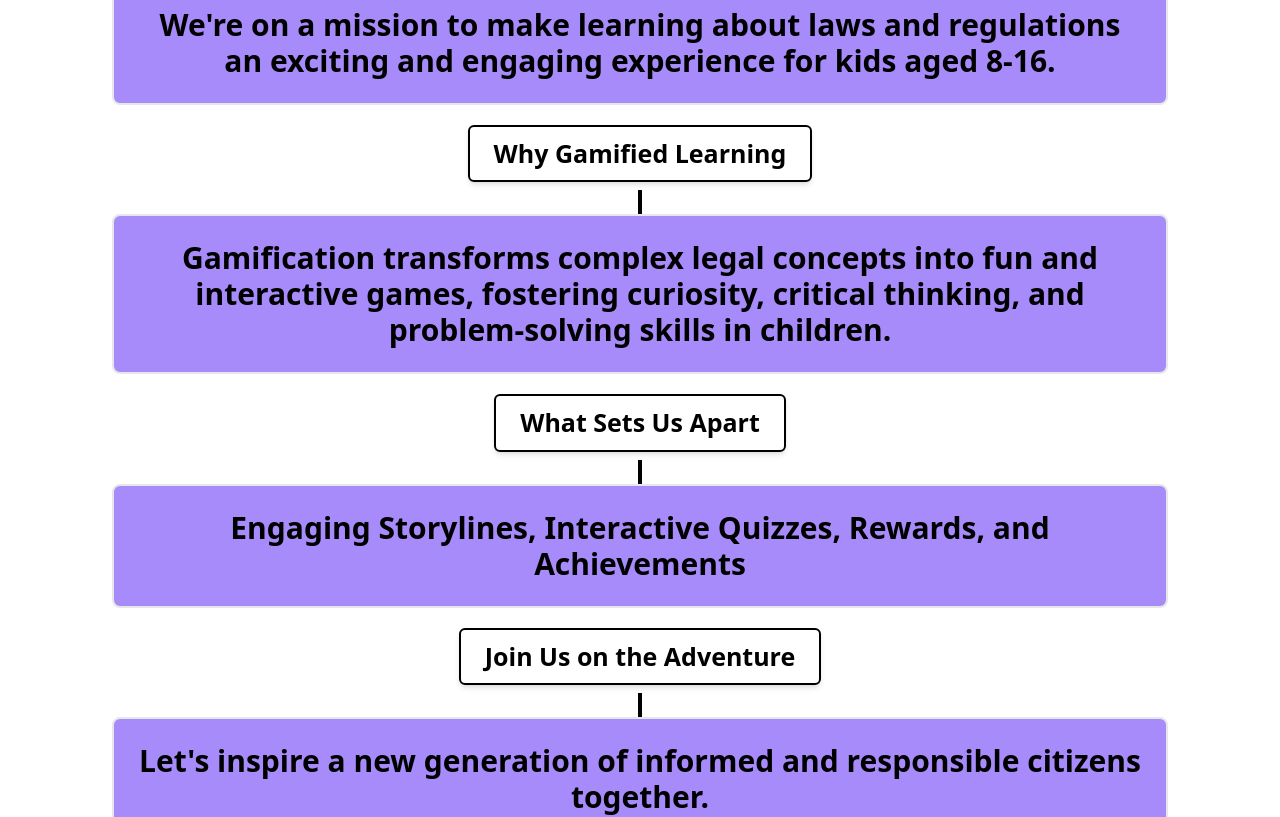
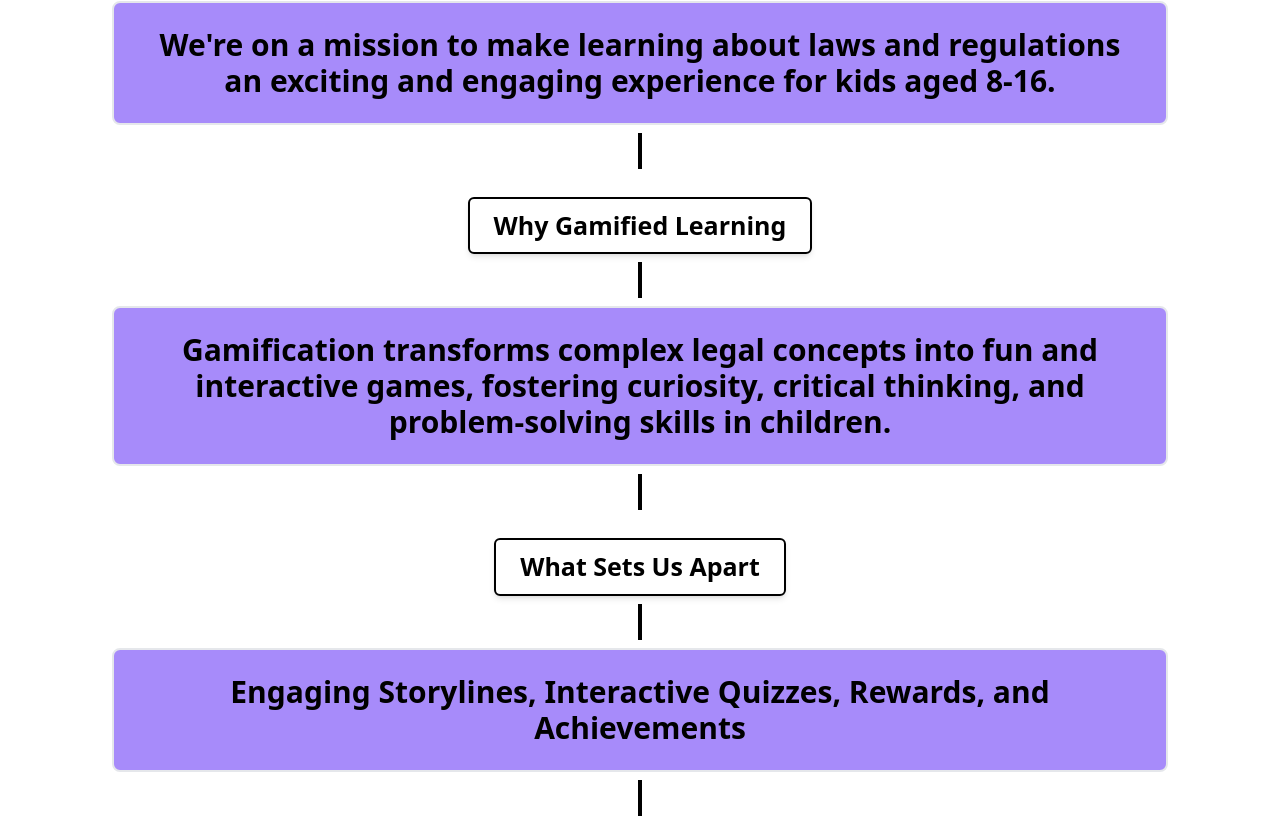
Before and after one commit to Kaarthik-07/sih-repo, a React (Vite) app in the folder frontend/: page /main in a window 1280 px wide. Shown: the part 1459-2276 px from the top of the page. Built offline with nearby package versions, Linux system fonts and the light colour scheme.

Commit message:
Animation added to the hero content

```diff
--- a/frontend/src/MainPage.jsx
+++ b/frontend/src/MainPage.jsx
@@ -1,4 +1,4 @@
-import React, { useState } from 'react';
+import React, { useState  , useEffect} from 'react';
 import ImageUpload from './components/ProfileUpload';
 import ChooseCarousel from './components/ChooseCarousel';
 
@@ -10,6 +10,38 @@ const MainPage = () => {
   const [isProfileOpen, setIsProfileOpen] = useState(false);
   const [profilePic, setProfilePic] = useState(null);
   const [newProfilePic, setNewProfilePic] = useState(null);
+  useEffect(() => {
+    // Add your IntersectionObserver code here
+    const observer = new IntersectionObserver((entries) => {
+      entries.forEach((entry) => {
+        if (entry.isIntersecting) {
+          entry.target.classList.add('show');
+        } else {
+          entry.target.classList.remove('show');
+        }
+      });
+    });
+
+    const hiddenElements = document.querySelectorAll('.hiddenn');
+    const hiddenElementsy = document.querySelectorAll('.hiddenny');
+    const hiddenElementsf = document.querySelectorAll('.hiddennf');
+
+    console.log(hiddenElements);
+    hiddenElements.forEach((el) => observer.observe(el));
+    hiddenElementsy.forEach((el) => observer.observe(el));
+    hiddenElementsf.forEach((el) => observer.observe(el));
+
+    // Don't forget to clean up the observer when the component unmounts
+    return () => {
+      hiddenElements.forEach((el) => observer.unobserve(el));
+      hiddenElementsy.forEach((el) => observer.unobserve(el));
+      hiddenElementsf.forEach((el) => observer.observe(el));
+    };
+  }, []);
+
+
+
+
 
   const toggleChat = () => {
     setIsChatOpen(!isChatOpen);
@@ -95,7 +127,7 @@ const MainPage = () => {
       </div>
 
       <div class="flex justify-center items-center h-screen ">
-  <div class="shadow-xl  w-8/12 rounded-lg text-center md-30 p-20">
+  <div class="shadow-xl  w-8/12 rounded-lg text-center md-30 p-20 hiddenn">
     <div class="text-orange-400 font-bold text-xl"><h1>Right's Quest</h1></div>
 
     <div class="text-violet-600 font-bold text-lg"><h1>Community</h1></div>
@@ -106,42 +138,49 @@ const MainPage = () => {
     </div>
 
     <button class="mt-4 bg-orange-500 rounded-md p-2 text-white">Start Module</button>
-  </div>
-</div>
+   </div>
+    </div>
+
+
     <ChooseCarousel />
+
 
 
 <div class="flex justify-center items-center min-h-screen">
   <div class="my-16 font-black text-[25px] w-full text-center flex flex-col items-center px-16">
     <div class="text-lg text-orange-400 mt-8 p-3">About Our Website</div>
     <div class="flex flex-row items-center justify-center">
-      <div class="border-2 shadow-md border-black rounded-md p-2 px-6">Our Mission</div>
+      <div class="border-2 shadow-md border-black rounded-md p-2 px-6 hiddennf">Our Mission</div>
     </div>
-    <div class="h-6 w-1 bg-black mt-2"></div>
-    <div class="bg-accent mx-12 border-2 p-6 font-black text-3xl text-center bg-violet-400 rounded-lg">
+    <div class="h-9 w-1 bg-black mt-2 mb-2"></div>
+    <div class="bg-accent mx-12 border-2 p-6 font-black text-3xl text-center bg-violet-400 rounded-lg hiddenny">
       We're on a mission to make learning about laws and regulations an exciting and engaging experience for kids aged 8-16.
     </div>
+    <div class="h-9 w-1 bg-black mt-2 mb-2"></div>
     <div class="flex flex-row items-center justify-center">
-      <div class="border-2 shadow-md border-black rounded-md p-2 mt-5 px-6">Why Gamified Learning</div>
+      <div class="border-2 shadow-md border-black rounded-md p-2 mt-5 px-6 hiddennf">Why Gamified Learning</div>
     </div>
-    <div class="h-6 w-1 bg-black mt-2"></div>
-    <div class="bg-accent mx-12 border-2 p-6 font-black text-3xl text-center bg-violet-400 rounded-lg">
+    <div class="h-9 w-1 bg-black mt-2 mb-2"></div>
+    <div class="bg-accent mx-12 border-2 p-6 font-black text-3xl text-center bg-violet-400 rounded-lg hiddenny">
       Gamification transforms complex legal concepts into fun and interactive games, fostering curiosity, critical thinking, and problem-solving skills in children.
     </div>
+    <div class="h-9 w-1 bg-black mt-2 mb-2"></div>
     <div class="flex flex-row items-center justify-center">
-      <div class="border-2 shadow-md border-black rounded-md p-2 mt-5 px-6">What Sets Us Apart</div>
+      <div class="border-2 shadow-md border-black rounded-md p-2 mt-5 px-6 hiddennf">What Sets Us Apart</div>
     </div>
-    <div class="h-6 w-1 bg-black mt-2"></div>
-    <div class="bg-accent mx-12 border-2 p-6 font-black text-3xl text-center bg-violet-400 rounded-lg">
+    <div class="h-9 w-1 bg-black mt-2 mb-2"></div>
+    <div class="bg-accent mx-12 border-2 p-6 font-black text-3xl text-center bg-violet-400 rounded-lg hiddenny">
       Engaging Storylines, Interactive Quizzes, Rewards, and Achievements
     </div>
+    <div class="h-9 w-1 bg-black mt-2 mb-2"></div>
     <div class="flex flex-row items-center justify-center">
-      <div class="border-2 shadow-md border-black rounded-md p-2 mt-5 px-6">Join Us on the Adventure</div>
+      <div class="border-2 shadow-md border-black rounded-md p-2 mt-5 px-6 hiddennf">Join Us on the Adventure</div>
     </div>
-    <div class="h-6 w-1 bg-black mt-2"></div>
-    <div class="bg-accent mx-12 border-2 p-6 font-black text-3xl text-center bg-violet-400 rounded-lg">
+    <div class="h-9 w-1 bg-black mt-2 mb-2"></div>
+    <div class="bg-accent mx-12 border-2 p-6 font-black text-3xl text-center bg-violet-400 rounded-lg hiddenny">
       Let's inspire a new generation of informed and responsible citizens together.
     </div>
+
   </div>
 </div>
 
--- a/frontend/src/index.css
+++ b/frontend/src/index.css
@@ -52,7 +52,32 @@
   }
   /* Add these styles to your CSS file */
 
+  .hiddenn{
+    opacity: 0;
+    filter: blur(5px);
+    transition: all 1s;
+    transform: translateX(-100%);
+  }
 
+  .hiddenny{
+    opacity: 0;
+    filter: blur(5px);
+    transform: scale(0.5);
+    transition: all 1s ease ;
+
+  }
+  .hiddennf{
+    opacity: 0;
+    transform: perspective(1000px) rotateY(180deg);
+    transition: all 1s ease;
+  }
+  .show{
+    opacity:1;
+    filter: blur(0);
+    transform: scale(1);
+    transition: all 1s ease;
+
+  }
 
 
 
```
